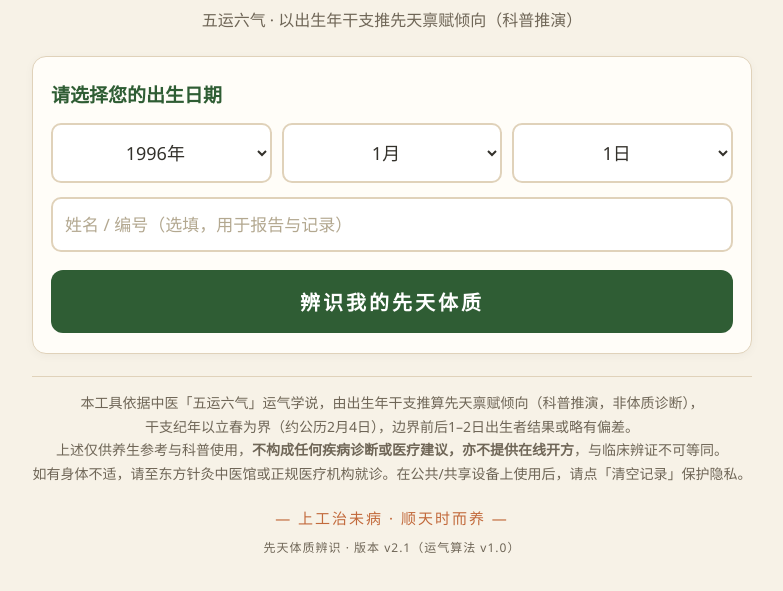
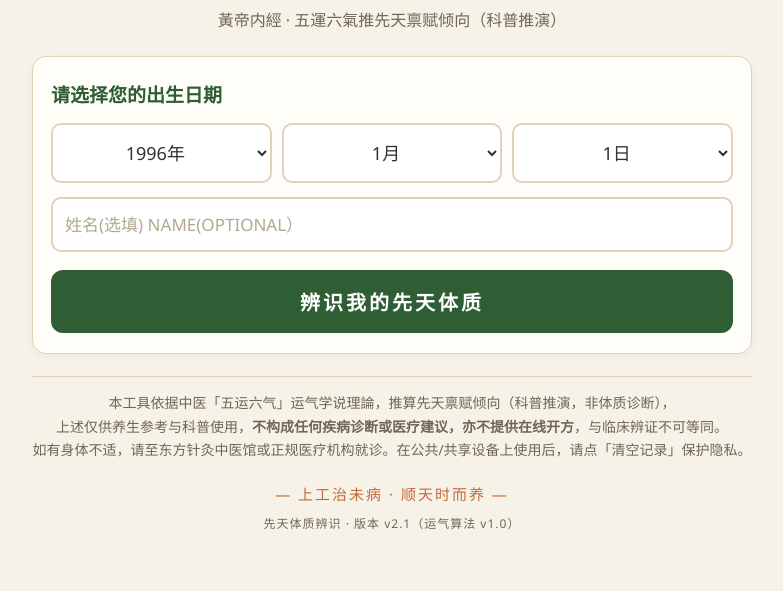
Before and after one commit to Jennyfulca/ca, a plain HTML site: page index.html in a window 1280 px wide. Shown: the part 123-714 px from the top of the page, without its empty margins (248-1031 px from the left). Drawn offline with Linux system fonts and the light colour scheme.

Commit message:
Update index.html

```diff
--- a/index.html
+++ b/index.html
@@ -139,7 +139,7 @@
       <select id="y"></select><select id="m"></select><select id="d"></select>
     </div>
 
-    <input id="nm" class="name-input" type="text" maxlength="20" placeholder="姓名 / 编号（选填，用于报告与记录）" />
+    <input id="nm" class="name-input" type="text" maxlength="20" placeholder="姓名(选填) NAME(OPTIONAL）" />
     <button class="btn" id="ui_btn" onclick="judge()">辨识我的先天体质</button>
   </div>
 
@@ -196,7 +196,7 @@ function lsDel(k){ try{localStorage.removeItem(k);}catch(e){delete _mem[k];} }
 const UI = {
   zh:{
     seal:'东方针灸中医馆', title:'先天体质辨识',
-    sub:'五运六气 · 以出生年干支推先天禀赋倾向（科普推演）',
+    sub:'黃帝内經 · 五運六氣推先天禀赋倾向（科普推演）',
     quote:'「食岁谷以全其真，食间谷以保其精。」<br>——《素问·至真要大论》',
     warn:'⚠ 药物调养须由执业中医师辨证处方。本工具所陈饮食与调理方向仅作养生参考，不作诊疗依据。',
     inputLabel:'请选择您的出生日期', btn:'辨识我的先天体质',
@@ -204,15 +204,15 @@ const UI = {
     sec3:'三、综合先天禀赋倾向（科普推演）', sec4:'四、弱项与需注意', sec5:'五、日常养护与饮食建议', sec6:'六、宜忌要点（忌口）', labelTitle:'先天禀赋标签（科普推演）', inputTime:'请选择出生时辰（仅作记录，先天禀赋以出生年干支为准）',
     note:'提示：本工具所判为「先天禀赋倾向（科普推演）」，并非临床体质诊断或证候判定。五运六气论体质，重在「先天禀赋之偏」，并非定数；后天调养、地域环境、生活习惯皆可纠偏。本工具仅据出生年干支（以立春约2月4日为界）推算先天禀赋倾向，属运气学说一脉，与临床「九种体质」分类、以及医师望闻问切之四诊合参不可等同，仅作养生参考。若生于立春当日（约2月4日）前后1–2天，建议以当年实际交节时刻复核，结果可能相反。',
     histTitle:'历史辨识记录', clear:'清空记录', reportBtn:'生成体质报告（可转发）',
-    disc:'本工具依据中医「五运六气」运气学说，由出生年干支推算先天禀赋倾向（科普推演，非体质诊断），<br>干支纪年以立春为界（约公历2月4日），边界前后1–2日出生者结果或略有偏差。<br>上述仅供养生参考与科普使用，<b>不构成任何疾病诊断或医疗建议，亦不提供在线开方</b>，与临床辨证不可等同。<br>如有身体不适，请至东方针灸中医馆或正规医疗机构就诊。在公共/共享设备上使用后，请点「清空记录」保护隐私。',
+    disc:'本工具依据中医「五运六气」运气学说理論，推算先天禀赋倾向（科普推演，非体质诊断），<br>上述仅供养生参考与科普使用，<b>不构成任何疾病诊断或医疗建议，亦不提供在线开方</b>，与临床辨证不可等同。<br>如有身体不适，请至东方针灸中医馆或正规医疗机构就诊。在公共/共享设备上使用后，请点「清空记录」保护隐私。',
     footer:'— 上工治未病 · 顺天时而养 —',
     rptTitle:'先天体质报告', rptSub:'五运六气 · 先天禀赋辨识',
     rConcl:'一、禀赋倾向结论', rWeak:'二、弱项与需注意', rCare:'三、饮食与调理建议',
     rAvoid:'四、宜忌 · 忌口',
-    rContact:'五、到院咨询 / 预约调理',
+    rContact:'五、到舘咨询 / 预约调理',
     rLabel:'禀赋标签',
     rDisc:'※ 本报告依据中医「五运六气」推算先天禀赋倾向，仅供养生参考，不作诊疗依据。',
-    rContactNote:'到院咨询 / 预约电话：416 800 3978（本工具仅供养生科普，不提供在线开方；调理须经执业中医师面诊辨证）',
+    rContactNote:'到舘咨询 / 预约电话：416 800 3978（本工具仅供养生科普，不提供在线开方；调理须经执业中医师面诊辨证）',
     btnSave:'另存为', btnCopy:'复制文字', btnShare:'分享', btnClose:'关闭',
     toastCopy:'已复制，可粘贴到微信发给客人', toastNoShare:'当前环境不支持系统分享，已为您复制文字'
   },
```
